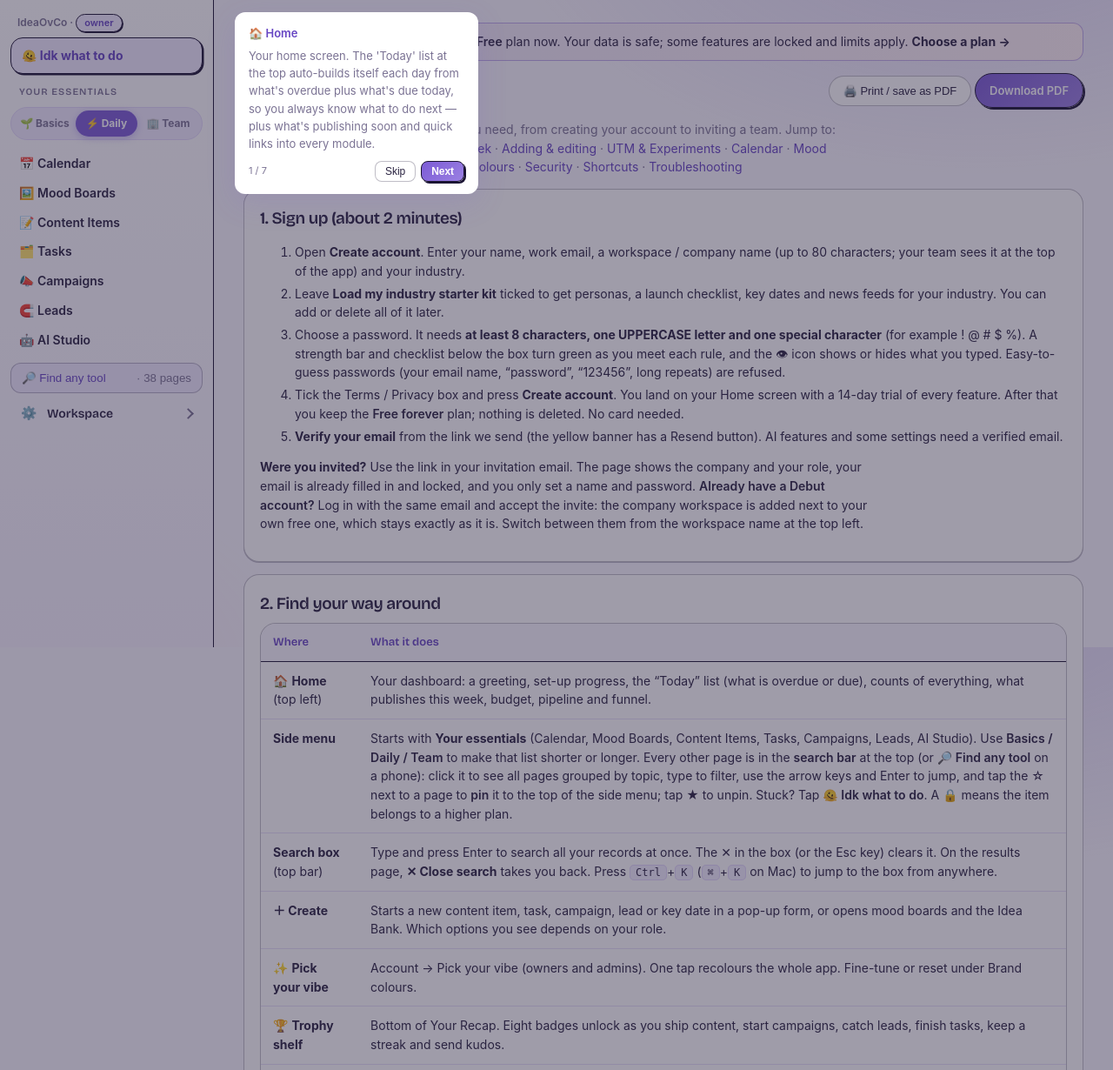
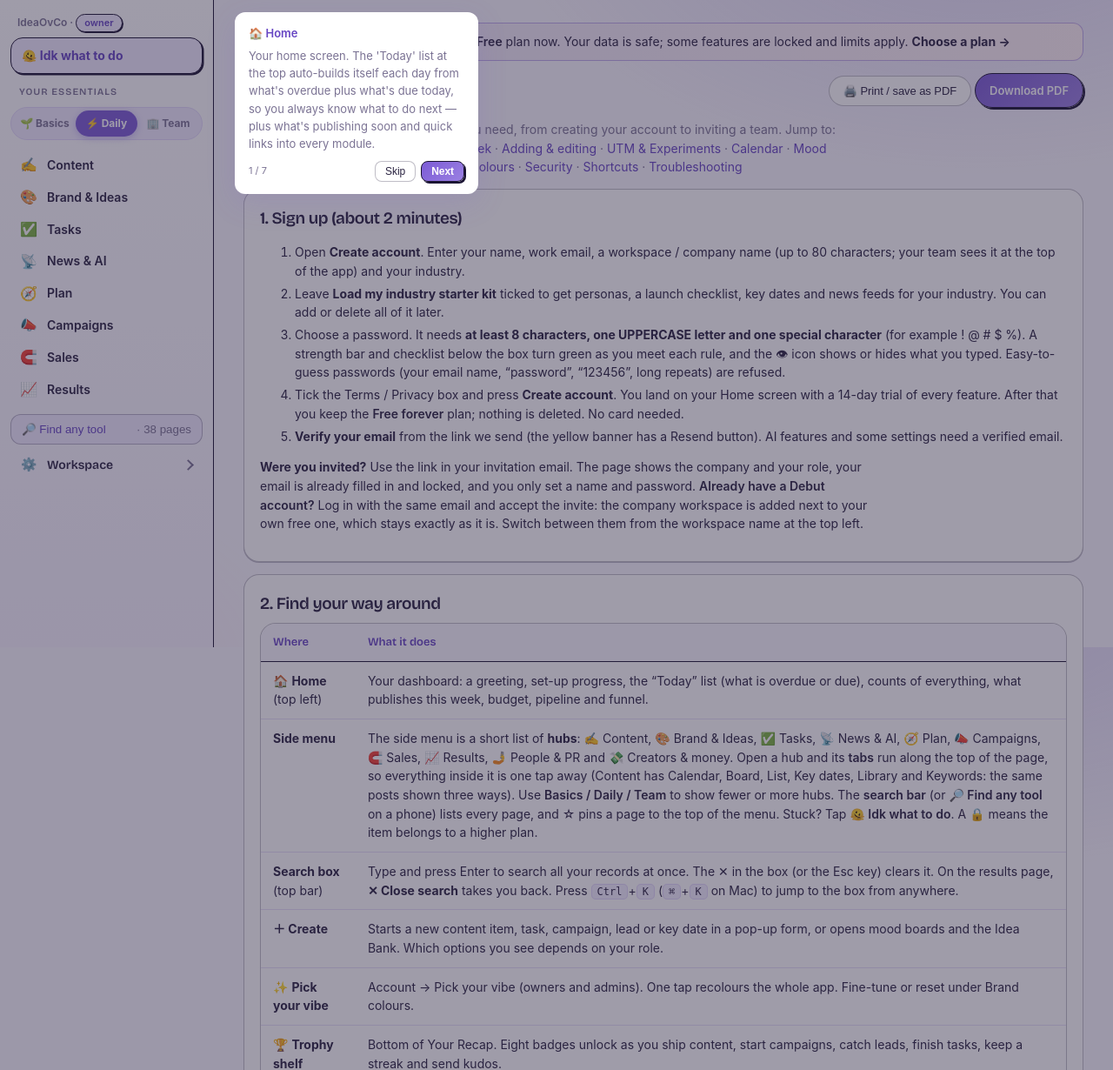
Before and after one commit to yashikayj0304-max/Debut, a Flask app: page /manual in a window 1280 px wide. Shown: the part 56-1286 px from the top of the page at 87% size. Run offline with Flask 3, Linux system fonts and the light colour scheme; a user stored in the database is signed in; some libraries are stand-ins or nearby versions.

Commit message:
Add files via upload

```diff
--- a/static/identity.css
+++ b/static/identity.css
@@ -466,3 +466,32 @@ html[data-theme=dark] #finder .fr-w:hover,html[data-theme=dark] #finder a.fr.sel
 .trynext a.tn>span{grid-row:1/3;font-size:26px}
 .trynext a.tn b{font-size:14px}.trynext a.tn small{color:var(--mut);font-size:12.5px;line-height:1.35}
 html[data-theme=dark] .trynext a.tn{background:rgba(124,92,214,.16);border-color:rgba(124,92,214,.35);color:#ece7fb}
+
+/* v24 topic tiles: every group visible in the panel, one tap to open */
+.gtiles{display:grid;grid-template-columns:1fr 1fr;gap:6px;margin:6px 0 8px}
+.gtile{display:flex;align-items:center;gap:6px;font:inherit;font-size:12.5px;cursor:pointer;text-align:left;border:1px solid var(--line);background:var(--card);color:var(--ink);border-radius:12px;padding:7px 8px;min-width:0}
+.gtile span{font-size:15px;flex:none}.gtile b{font-weight:600;flex:1;white-space:nowrap;overflow:hidden;text-overflow:ellipsis}.gtile i{font-style:normal;font-size:11px;color:var(--mut)}
+.gtile:hover{background:var(--pri2);border-color:var(--pri3)}
+html[data-theme=dark] .gtile{background:rgba(255,255,255,.05);border-color:rgba(255,255,255,.12);color:#ece7fb}
+html[data-theme=dark] .gtile:hover{background:rgba(124,92,214,.25)}
+#finder.fnd-side .fnd-head input{display:none}#finder.fnd-side .fnd-head{justify-content:space-between;align-items:center}
+.fnd-title{cursor:default}
+.gtile{font-size:12px!important;padding:7px 6px!important;gap:5px!important}.gtile span{font-size:14px!important}.gtiles{gap:5px!important}
+
+/* v25 hubs: short sidebar + tab bar on every page inside a hub */
+.ess a.hub{display:flex;align-items:center;gap:10px;font-weight:600}
+.ess a.hub .hi{width:22px;text-align:center;font-size:16px;flex:none}
+.ess a.hub.on{background:var(--pri2);color:var(--pri-d);box-shadow:inset 3px 0 0 var(--pri)}
+html[data-theme=dark] .ess a.hub.on{background:rgba(124,92,214,.25);color:#fff}
+.gtiles{display:none}
+.hubtabs{display:flex;align-items:center;gap:12px;margin:0 0 14px;padding:6px 6px 6px 14px;border:1px solid var(--line);background:var(--card);border-radius:18px;overflow:hidden}
+.hubtabs .ht-title{font-weight:700;white-space:nowrap;font-size:14px}
+.hubtabs .ht-row{display:flex;gap:4px;overflow-x:auto;scrollbar-width:none;flex:1}
+.hubtabs .ht-row::-webkit-scrollbar{display:none}
+.hubtabs a.ht{white-space:nowrap;padding:7px 13px;border-radius:999px;font-size:13.5px;font-weight:600;color:var(--mut);text-decoration:none!important}
+.hubtabs a.ht:hover{background:var(--pri2);color:var(--pri-d)}
+.hubtabs a.ht.on{background:var(--pri);color:#fff;box-shadow:0 2px 8px rgba(124,92,214,.3)}
+html[data-theme=dark] .hubtabs{background:rgba(255,255,255,.04);border-color:rgba(255,255,255,.1)}
+html[data-theme=dark] .hubtabs a.ht{color:#b8b0d4}html[data-theme=dark] .hubtabs a.ht:hover{background:rgba(124,92,214,.22);color:#fff}html[data-theme=dark] .hubtabs a.ht.on{color:#fff}
+@media(max-width:720px){.hubtabs{flex-direction:column;align-items:stretch;gap:2px;padding:8px 8px 6px}.hubtabs .ht-title{padding-left:6px}}
+#recentRow.recent{flex-wrap:nowrap;overflow:hidden}#recentRow.recent a{white-space:nowrap;overflow:hidden;text-overflow:ellipsis;max-width:46%}
--- a/templates/base.html
+++ b/templates/base.html
@@ -42,15 +42,16 @@ aside{background:linear-gradient(180deg,#fff 0%,{{ brand.pri2 }} 100%)}</style>{
 {% if role not in ('viewer',) %}<a class="bn-plus" href="{{ url_for('m_new', key='content_items') }}" aria-label="New content"><i>＋</i></a>{% else %}<a href="{{ url_for('moodboards') }}"><i>🖼️</i>Boards</a>{% endif %}
 <a href="{{ url_for('m_list', key='tasks') }}"><i>✅</i>Tasks</a><a href="#" role="button" aria-label="Open menu" onclick="document.body.classList.toggle('nav-open');return false"><i>☰</i>Menu</a></nav>
 {% endif %}
-<div id="finder" hidden><div class="fnd-head"><span class="fnd-title">🔎 All tools</span><input id="fq" type="search" placeholder="Find a tool or page…" autocomplete="off" aria-label="Find a tool or page"><button type="button" class="fnd-x" aria-label="Close">✕</button></div><div id="fl"></div></div>
+<div id="finder" hidden><div class="fnd-head"><span class="fnd-title" id="fndTitle">🔎 All tools</span><input id="fq" type="search" placeholder="Find a tool or page…" autocomplete="off" aria-label="Find a tool or page"><button type="button" class="fnd-x" aria-label="Close">✕</button></div><div id="fl"></div></div>
 <dialog id="overlayModal" class="overlay-modal"><div class="overlay-head"><button type="button" class="btn ghost sm" onclick="document.getElementById('overlayModal').close()">✕ Close</button></div><div id="overlayBody" class="overlay-body"><p class="muted" style="padding:20px">Loading…</p></div></dialog>
 <div class="appcols">
 <aside>
 {% if memberships|length > 1 %}<select onchange="switchWs(this.value)">{% for m in memberships %}<option value="{{ m['wid'] }}" {% if m['wid'] == ws['id'] %}selected{% endif %}>{{ m['name'] }} ({{ m['role'] }})</option>{% endfor %}</select>
 {% else %}<div class="tag" style="padding:0 8px">{{ ws['name'] }} · <span class="pill">{{ role }}</span></div>{% endif %}
 {% if industry and ws['industry'] != 'general' and role != 'client' %}<div class="tag" style="padding:2px 8px 0">{{ industry['icon'] }} {{ industry['label'] }}</div>{% endif %}
-{% if ESSENTIALS %}<a class="lostbtn" href="{{ url_for('whatnow') }}">🫠 Idk what to do</a><div class="ess" data-tour="modules"><b class="ess-h">Your essentials</b><div class="navstyle" role="group" aria-label="Sidebar size"><button type="button" data-ns="new" title="Just the basics">🌱 Basics</button><button type="button" data-ns="solo" title="The daily set">⚡ Daily</button><button type="button" data-ns="team" title="Plus team and client pages">🏢 Team</button></div><div id="recentRow" hidden></div>{% for label, href in ESSENTIALS %}<a href="{{ href }}" data-lv="{{ ESS_LV.get(href, 2) }}">{{ label }}</a>{% endfor %}{% for label, href in ESS_TEAM %}<a href="{{ href }}" data-lv="3">{{ label }}</a>{% endfor %}</div>
+{% if ESSENTIALS %}<a class="lostbtn" href="{{ url_for('whatnow') }}">🫠 Idk what to do</a><div class="ess" data-tour="modules"><b class="ess-h">Your essentials</b><div class="navstyle" role="group" aria-label="Sidebar size"><button type="button" data-ns="new" title="Just the basics">🌱 Basics</button><button type="button" data-ns="solo" title="The daily set">⚡ Daily</button><button type="button" data-ns="team" title="Plus team and client pages">🏢 Team</button></div><div id="recentRow" hidden></div>{% for hb in HUBS %}<a class="hub{{ ' on' if hb.on }}" href="{{ hb.href }}" data-lv="{{ hb.lv }}" data-hub="{{ hb.key }}"><span class="hi" aria-hidden="true">{{ hb.icon }}</span>{{ hb.label }}</a>{% endfor %}{% for label, href in ESS_TEAM %}<a href="{{ href }}" data-lv="3">{{ label }}</a>{% endfor %}</div>
 <button type="button" class="alltools-btn" id="allBtn" onclick="openFinder()">🔎 Find any tool <span class="muted">· {{ NAV.values()|map('length')|sum }} pages</span></button>
+
 <div id="allTools" hidden>{% endif %}
 {% for g, items in NAV.items() %}<details class="ngrp" data-g="{{ g }}"><summary title="{{ NAV_TAG.get(g, '') }}"><span class="gi" aria-hidden="true">{{ {'Strategy':'🧭','Content':'✍️','Campaigns':'📣','Promotions & Events':'🎪','Content Ops':'🛠️','Growth':'📈','Intelligence':'📡'}.get(g, '📁') }}</span><span class="gn">{{ g }}</span><span class="gc">{{ items|length }}</span></summary>{% for label, href in items %}<a href="{{ href }}">{{ label }}</a>{% endfor %}</details>{% endfor %}
 {% if ESSENTIALS %}</div>{% endif %}
@@ -72,13 +73,14 @@ aside{background:linear-gradient(180deg,#fff 0%,{{ brand.pri2 }} 100%)}</style>{
 <main class="pubmain">
 {% endif %}
 {% set _fl = get_flashed_messages() %}{% if _fl %}<div class="toasts" role="status">{% for m in _fl %}<div class="flash">{{ m }}<button type="button" class="flash-x" aria-label="Dismiss" onclick="this.parentNode.remove()">✕</button></div>{% endfor %}</div>{% endif %}
+{% if HUB_TABS %}<nav class="hubtabs" aria-label="{{ HUB_CUR.label }} sections"><span class="ht-title">{{ HUB_CUR.icon }} {{ HUB_CUR.label }}</span><div class="ht-row">{% for t in HUB_TABS %}<a class="ht{{ ' on' if t.on }}" href="{{ t.href }}"{% if t.on %} aria-current="page"{% endif %}>{{ t.label }}</a>{% endfor %}</div></nav>{% endif %}
 {% block body %}{% endblock %}
 {% if not (user and ws and not bare) and not hide_chrome %}<div class="foot"><button type="button" class="theme-link" onclick="toggleTheme()">🌙 Dark / light</button><a href="{{ url_for('manual') }}">User manual</a><a href="{{ url_for('terms') }}">Terms</a><a href="{{ url_for('privacy') }}">Privacy</a><a href="{{ url_for('refunds') }}">Refunds &amp; cancellation</a><a href="{{ url_for('contact') }}">Contact</a><br>© {{ C.COMPANY_NAME }}{% if C.COMPANY_GSTIN %} · GSTIN {{ C.COMPANY_GSTIN }}{% endif %}</div>{% endif %}
 </main>{% if user and ws and not bare %}</div>{% endif %}
 <script>
 window.CSRF=document.querySelector('meta[name=csrf-token]').content;
 document.querySelectorAll('form').forEach(function(f){if((f.method||'').toLowerCase()==='post'&&!f.querySelector('[name=csrf_token]')){var i=document.createElement('input');i.type='hidden';i.name='csrf_token';i.value=window.CSRF;f.appendChild(i);}});
-(function(){var p=location.pathname,best=null;document.querySelectorAll("aside a[href]").forEach(function(a){var h=a.getAttribute("href").split("?")[0];if(h===p||(h!=="/app"&&h.length>1&&p.indexOf(h)===0)){if(!best||h.length>best.getAttribute("href").length)best=a;}});if(best){var bh=best.getAttribute("href");document.querySelectorAll("aside a[href=\""+bh+"\"]").forEach(function(a){a.classList.add("on");});}if(false)best.classList.add("on");})();
+(function(){var p=location.pathname,best=null;document.querySelectorAll("aside a[href]:not(.hub)").forEach(function(a){var h=a.getAttribute("href").split("?")[0];if(h===p||(h!=="/app"&&h.length>1&&p.indexOf(h)===0)){if(!best||h.length>best.getAttribute("href").length)best=a;}});if(best){var bh=best.getAttribute("href");document.querySelectorAll("aside a[href=\""+bh+"\"]").forEach(function(a){a.classList.add("on");});}if(false)best.classList.add("on");})();
 // ---------- sidebar headings are drop-downs (one open at a time): remember the open one, and open the one holding the current page ----------
 (function(){
  var KEY="navOpen1",groups=document.querySelectorAll("aside details.ngrp"),cur="";
@@ -211,7 +213,7 @@ if(window.history && 'scrollRestoration' in history){try{history.scrollRestorati
 // ---------- first-time tour: a few spotlighted tips pointing at where things live ----------
 var TOUR_STEPS=[
  {sel:"[data-tour=dashboard]",title:"🏠 Home",text:"Your home screen. The \'Today\' list at the top auto-builds itself each day from what\'s overdue plus what\'s due today, so you always know what to do next — plus what\'s publishing soon and quick links into every module."},
- {sel:"[data-tour=modules]",title:"Your essentials live here",text:"The pages you use daily sit up top. Tap 🔎 Find any tool (or click the search bar up top) to reach all {{ NAV.values()|map('length')|sum }} pages. Tap ☆ next to any tool to pin it here."},
+ {sel:"[data-tour=modules]",title:"Your essentials live here",text:"Your hubs sit here, and each one has tabs for everything inside it. Each name here is a hub with tabs inside. Tap 🔎 Find any tool (or click the search bar up top) to reach all {{ NAV.values()|map('length')|sum }} pages. Tap ☆ next to any tool to pin it here."},
  {sel:"[data-tour=create]",title:"＋ Create",text:"Drop in content, a task, a campaign, a lead or a key date from anywhere. It pops up, so you never lose your place."},
  {sel:"[data-tour=search]",title:"Search",text:"Type and press Enter to search every record at once. Press Ctrl+K (⌘+K on Mac) to jump here from anywhere, and Esc or ✕ to clear it."},
  {sel:"[data-tour=bell]",title:"Notifications",text:"Someone assigned you work, mentioned you or needs an approval? It shows up here."},
@@ -275,27 +277,30 @@ function startTour(){if(document.querySelector('dialog[open]'))return;tourStep(0
  var list=[];try{list=JSON.parse(get("recentTools","[]"))||[];}catch(e){list=[];}
  var h=document.querySelector(".head h1");
  if(isTool&&h){var label=h.textContent.trim().replace(/\s+/g," ").slice(0,28);list=list.filter(function(x){return x.h!==p;});list.unshift({h:p,l:label});list=list.slice(0,4);try{localStorage.setItem("recentTools",JSON.stringify(list));}catch(e){}}
- var shown=list.filter(function(x){return x.h!==p;}).slice(0,3);
+ var shown=list.filter(function(x){return x.h!==p;}).slice(0,2);
  if(shown.length){rr.hidden=false;rr.className="recent";rr.innerHTML="<small>Recent</small>";shown.forEach(function(x){var a=document.createElement("a");a.href=x.h;a.textContent=x.l;rr.appendChild(a);});}
 })();
 
 
 // ---------- tool finder: every page lives in the search bar, not in the sidebar ----------
 var TOOLS={{ TOOLS|tojson }};
-function openFinder(){var F=document.getElementById("finder");if(!F)return;var tb=document.getElementById("tbq");if(tb&&tb.offsetParent){tb.focus();tb.select();}else{document.body.classList.remove("nav-open");F.openIn("sheet");}}
+function openFinder(grp,el){var F=document.getElementById("finder");if(!F)return;window.__fgroup=grp||"";var tb=document.getElementById("tbq");if(grp){document.body.classList.remove("nav-open");F.openIn(window.innerWidth>800?"side":"sheet",el);return;}if(tb&&tb.offsetParent){tb.focus();tb.select();}else{document.body.classList.remove("nav-open");F.openIn("sheet");}}
 (function(){var F=document.getElementById("finder");if(!F)return;
  var L=document.getElementById("fl"),FQ=document.getElementById("fq"),TB=document.getElementById("tbq"),mode="",sel=-1;
  function esc(t){return String(t).replace(/[&<>"]/g,function(c){return {"&":"&amp;","<":"&lt;",">":"&gt;",'"':"&quot;"}[c];});}
  function pins(){try{return window.__pins?window.__pins():[];}catch(e){return [];}}
  function render(t){t=(t||"").trim().toLowerCase();var h="",n=0,p=pins();
   if(t)h+='<a class="fr fr-s" href="/search?q='+encodeURIComponent(t)+'">🔎 <span>Search your records for “'+esc(t)+'”</span></a>';
-  (window.TOOLS||[]).forEach(function(g){var rows=g.items.filter(function(x){return !t||(x[0]+" "+g.g).toLowerCase().indexOf(t)>-1;});if(!rows.length)return;
+  (window.TOOLS||[]).forEach(function(g){if(window.__fgroup&&g.g!==window.__fgroup)return;var rows=g.items.filter(function(x){return !t||(x[0]+" "+g.g).toLowerCase().indexOf(t)>-1;});if(!rows.length)return;
    h+='<div class="fg">'+g.i+" "+esc(g.g)+"</div>";
    rows.forEach(function(x){n++;var on=p.indexOf(x[1])>-1;h+='<div class="fr-w"><a class="fr" href="'+x[1]+'">'+esc(x[0])+'</a><button type="button" class="fpin'+(on?" on":"")+'" data-h="'+x[1]+'" aria-label="'+(on?"Unpin":"Pin")+' this page">'+(on?"★":"☆")+"</button></div>";});});
   if(!n&&t)h+='<p class="muted fnone">No tool by that name. Press Enter to search your records instead.</p>';
-  L.innerHTML=h;sel=-1;}
+  var ti=document.getElementById("fndTitle");if(ti)ti.textContent=window.__fgroup?"← "+window.__fgroup:"🔎 All tools";L.innerHTML=h;sel=-1;}
  function place(){if(mode!=="desk"||!TB)return;var r=TB.closest("form").getBoundingClientRect();F.style.top=(r.bottom+8)+"px";F.style.right=Math.max(12,window.innerWidth-r.right-40)+"px";F.style.left="auto";}
- function openIn(m){mode=m;F.className="fnd-"+m;F.hidden=false;if(m==="desk"){place();render(TB.value);}else{F.style.cssText="";render(FQ.value);setTimeout(function(){FQ.focus();},30);}}
+ function openIn(m,el){mode=m;F.className="fnd-"+m;F.hidden=false;
+  if(m==="desk"){window.__fgroup="";place();render(TB.value);}
+  else if(m==="side"){var r=el.getBoundingClientRect();F.style.cssText="top:"+Math.max(64,Math.min(r.top-10,window.innerHeight-420))+"px;left:"+(r.right+10)+"px;right:auto";FQ.value="";render("");}
+  else{F.style.cssText="";if(!window.__fgroup)FQ.value=FQ.value;render(FQ.value);if(!window.__fgroup)setTimeout(function(){FQ.focus();},30);}}
  function close(){F.hidden=true;sel=-1;}
  F.openIn=openIn;
  function rows(){return [].slice.call(L.querySelectorAll("a.fr"));}
@@ -303,11 +308,12 @@ function openFinder(){var F=document.getElementById("finder");if(!F)return;var t
  function key(e,inp){if(e.key==="ArrowDown"){e.preventDefault();move(1);}else if(e.key==="ArrowUp"){e.preventDefault();move(-1);}else if(e.key==="Escape"){close();}
   else if(e.key==="Enter"){var r=rows();if(sel>-1&&r[sel]){e.preventDefault();location.href=r[sel].getAttribute("href");}else if(inp===FQ){e.preventDefault();var f=r.filter(function(a){return !a.classList.contains("fr-s");})[0]||r[0];if(f)location.href=f.getAttribute("href");}}}
  if(TB){TB.addEventListener("focus",function(){openIn("desk");});TB.addEventListener("click",function(){if(F.hidden)openIn("desk");});TB.addEventListener("input",function(){if(F.hidden)openIn("desk");render(TB.value);});TB.addEventListener("keydown",function(e){key(e,TB);});window.addEventListener("resize",place);}
- FQ.addEventListener("input",function(){render(FQ.value);});FQ.addEventListener("keydown",function(e){key(e,FQ);});
+ FQ.addEventListener("input",function(){window.__fgroup="";render(FQ.value);});FQ.addEventListener("keydown",function(e){key(e,FQ);});
  F.querySelector(".fnd-x").addEventListener("click",close);
+ var tt=document.getElementById("fndTitle");if(tt)tt.addEventListener("click",function(){if(window.__fgroup){window.__fgroup="";render(FQ.value);}});
  F.addEventListener("click",function(e){var b=e.target.closest(".fpin");if(b){e.preventDefault();if(window.__togglePin)window.__togglePin(b.dataset.h);var on=pins().indexOf(b.dataset.h)>-1;b.classList.toggle("on",on);b.textContent=on?"★":"☆";return;}if(e.target.closest("a.fr"))close();});
  document.addEventListener("keydown",function(e){if(e.key==="Escape"&&!F.hidden)close();});
- document.addEventListener("mousedown",function(e){if(F.hidden)return;if(e.target.closest("#finder")||e.target.closest(".tb-search")||e.target.closest("#allBtn"))return;close();});
+ document.addEventListener("mousedown",function(e){if(F.hidden)return;if(e.target.closest("#finder")||e.target.closest(".tb-search")||e.target.closest("#allBtn")||e.target.closest(".gtile"))return;close();});
 })();
 
 // ---------- dark mode, pinned pages, confetti ----------
--- a/templates/manual.html
+++ b/templates/manual.html
@@ -15,7 +15,7 @@
 <div class="card" id="around"><h2>2. Find your way around</h2>
 <table><tr><th>Where</th><th>What it does</th></tr>
 <tr><td>🏠 <b>Home</b> (top left)</td><td>Your dashboard: a greeting, set-up progress, the “Today” list (what is overdue or due), counts of everything, what publishes this week, budget, pipeline and funnel.</td></tr>
-<tr><td><b>Side menu</b></td><td>Starts with <b>Your essentials</b> (Calendar, Mood Boards, Content Items, Tasks, Campaigns, Leads, AI Studio). Use <b>Basics / Daily / Team</b> to make that list shorter or longer. Every other page is in the <b>search bar</b> at the top (or <b>🔎 Find any tool</b> on a phone): click it to see all pages grouped by topic, type to filter, use the arrow keys and Enter to jump, and tap the ☆ next to a page to <b>pin</b> it to the top of the side menu; tap ★ to unpin. Stuck? Tap <b>🫠 Idk what to do</b>. A 🔒 means the item belongs to a higher plan.</td></tr>
+<tr><td><b>Side menu</b></td><td>The side menu is a short list of <b>hubs</b>: ✍️ Content, 🎨 Brand &amp; Ideas, ✅ Tasks, 📡 News &amp; AI, 🧭 Plan, 📣 Campaigns, 🧲 Sales, 📈 Results, 🤳 People &amp; PR and 💸 Creators &amp; money. Open a hub and its <b>tabs</b> run along the top of the page, so everything inside it is one tap away (Content has Calendar, Board, List, Key dates, Library and Keywords: the same posts shown three ways). Use <b>Basics / Daily / Team</b> to show fewer or more hubs. The <b>search bar</b> (or <b>🔎 Find any tool</b> on a phone) lists every page, and ☆ pins a page to the top of the menu. Stuck? Tap <b>🫠 Idk what to do</b>. A 🔒 means the item belongs to a higher plan.</td></tr>
 <tr><td><b>Search box</b> (top bar)</td><td>Type and press Enter to search all your records at once. The ✕ in the box (or the Esc key) clears it. On the results page, <b>✕ Close search</b> takes you back. Press <kbd>Ctrl</kbd>+<kbd>K</kbd> (<kbd>⌘</kbd>+<kbd>K</kbd> on Mac) to jump to the box from anywhere.</td></tr>
 <tr><td><b>＋ Create</b></td><td>Starts a new content item, task, campaign, lead or key date in a pop-up form, or opens mood boards and the Idea Bank. Which options you see depends on your role.</td></tr>
 <tr><td>✨ <b>Pick your vibe</b></td><td>Account → Pick your vibe (owners and admins). One tap recolours the whole app. Fine-tune or reset under Brand colours.</td></tr>
```
Also changed, not shown: tests/test_app.py (+40 -0 lines).
